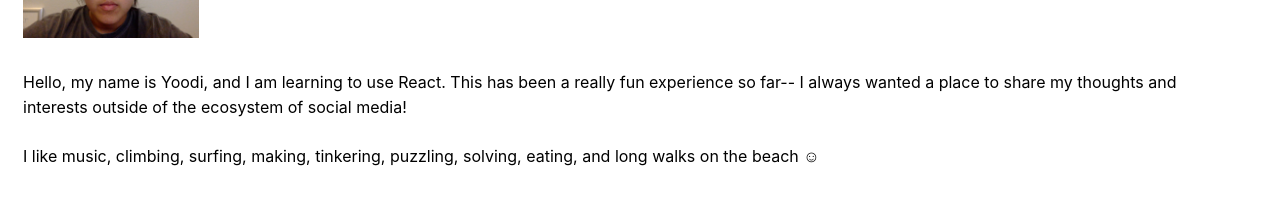
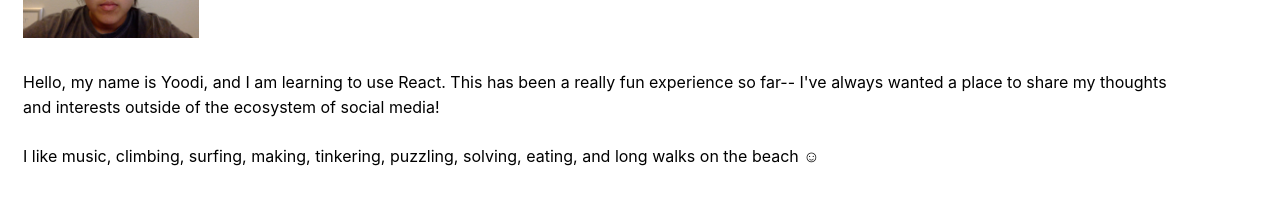
Before and after one commit to ashleyyoodi/website-vite, a React (Vite) app: page /about in a window 1280 px wide. Shown: the part 232-436 px from the top of the page. Built offline with nearby package versions, Linux system fonts and the light colour scheme.

Commit message:
update text

```diff
--- a/src/pages/About.tsx
+++ b/src/pages/About.tsx
@@ -12,7 +12,7 @@ export default function() {
                 />
                 <br /><br />
                 <Text>
-                    Hello, my name is Yoodi, and I am learning to use React. This has been a really fun experience so far-- I always wanted a place to share my thoughts and interests outside of the ecosystem of social media!
+                    Hello, my name is Yoodi, and I am learning to use React. This has been a really fun experience so far-- I've always wanted a place to share my thoughts and interests outside of the ecosystem of social media!
                     <br /><br />
                     I like music, climbing, surfing, making, tinkering, puzzling, solving, eating, and long walks on the beach &#9786;
                 </Text>
--- a/src/pages/Home.tsx
+++ b/src/pages/Home.tsx
@@ -16,7 +16,7 @@ export default function Home() {
                 <Text
                     id="welcome-text"
                 >
-                    Welcome to my website!
+                    Welcome to my website! &#127760;
                 </Text>
                 <br />
             </div>
```
